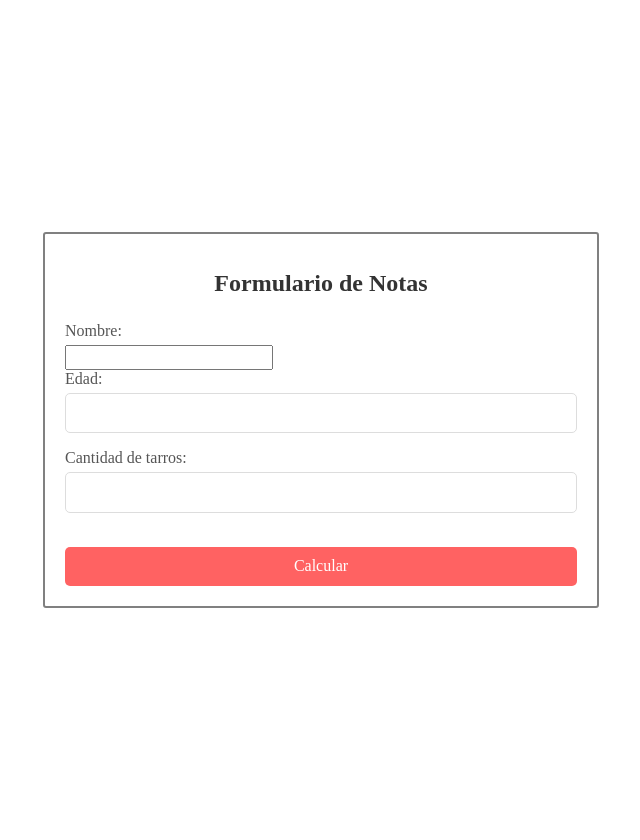
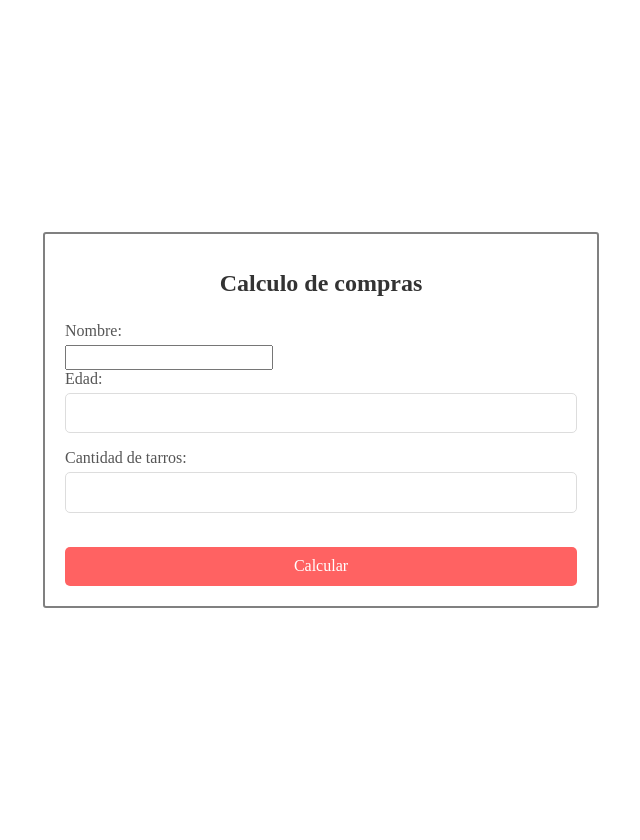
Before and after one commit to reyes-27/EVALUACION-FINAL_DANIEL-REYES, a Flask app: page /ejercicio1 in a window 1280 px wide. Shown: the whole page, without its empty margins (339-979 px from the left). Run offline with Flask 3, Linux system fonts and the light colour scheme.

Commit message:
DANIEL-REYES_EVFINAL

```diff
--- a/templates/ejercicio1.html
+++ b/templates/ejercicio1.html
@@ -4,7 +4,7 @@
 
 {% block container %}
 <div class="formulario-1">
-    <h1>Formulario de Notas</h1>
+    <h1>Calculo de compras</h1>
     <form action="/ejercicio1" method="POST">
         <label for="nombre">Nombre:</label>
         <input type="text" id="nombre" name="nombre" required>
--- a/templates/ejercicio2.html
+++ b/templates/ejercicio2.html
@@ -4,7 +4,7 @@
 
 {% block container %}
 <div class="formulario-1">
-    <h1>Formulario de Notas</h1>
+    <h1>Inicio de sesión</h1>
     <form action="/ejercicio2" method="POST">
         <label for="nombre">Nombre :</label>
         <input type="text" id="nombre" name="nombre" required>
```
